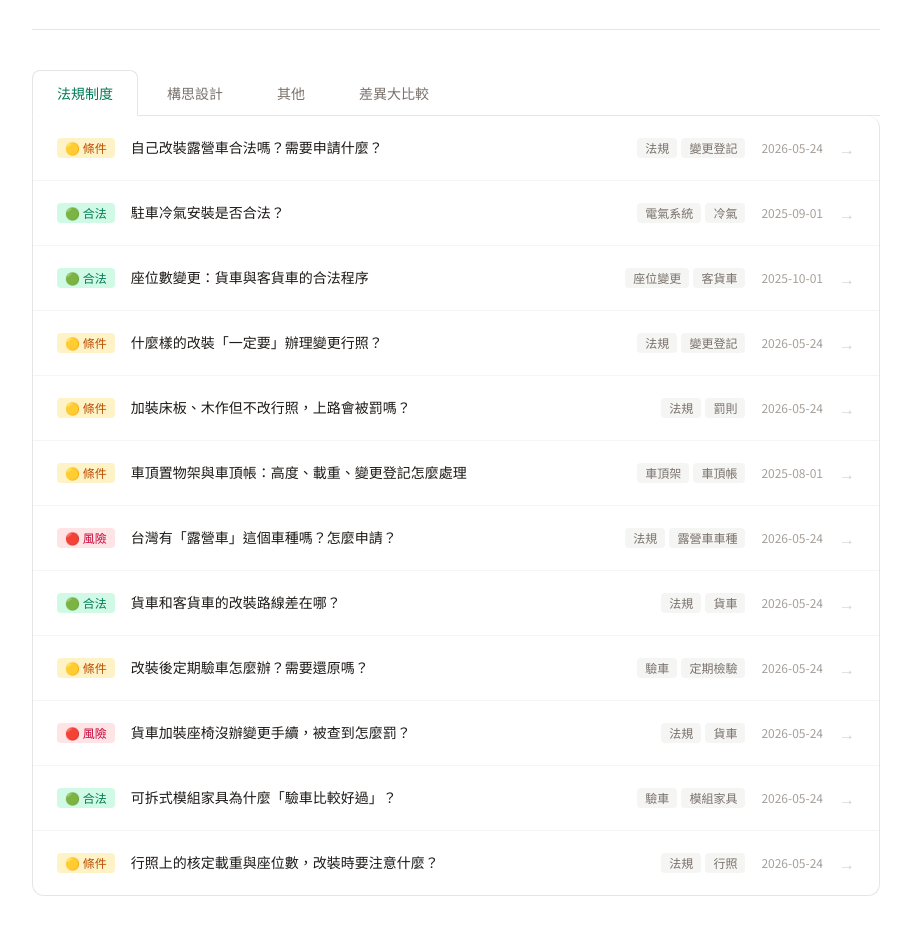
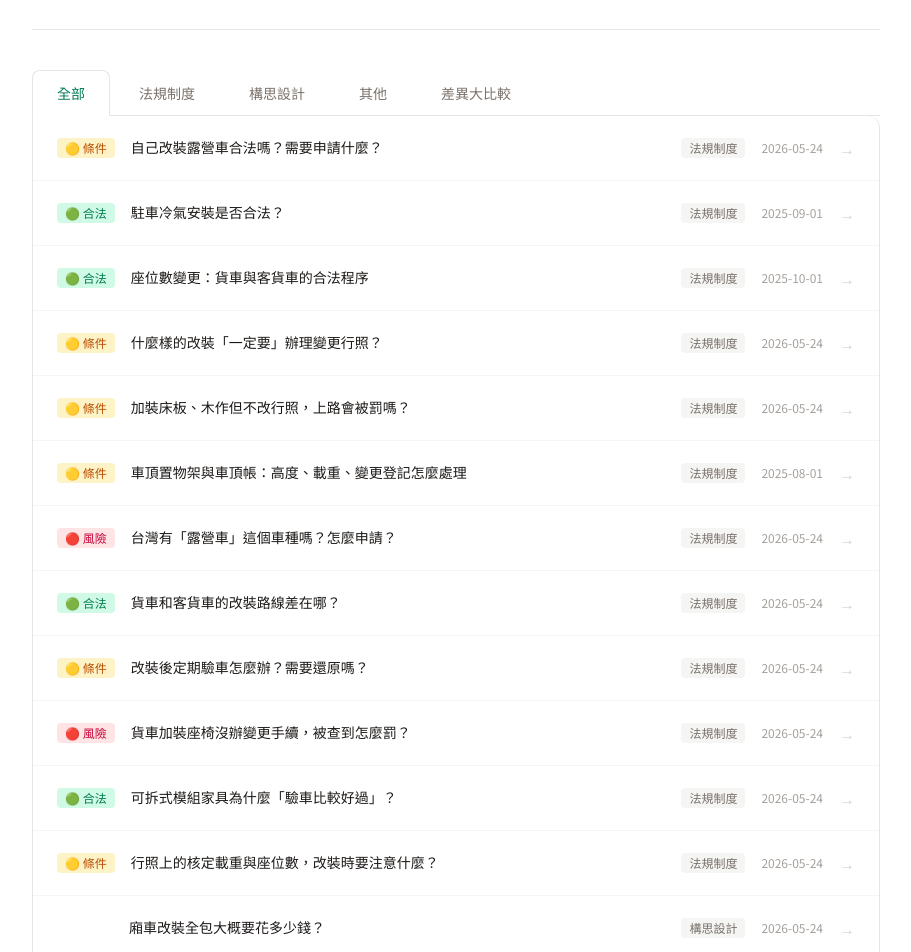
Before and after one commit to forest-life-tw/forest-van-life, a Next.js app: page /laws in a window 1280 px wide. Shown: the part 240-1192 px from the top of the page, without its empty margins (184-1095 px from the left). Built offline with nearby package versions, Linux system fonts and the light colour scheme.

Commit message:
feat: 常見問題加「全部」Tab，文章不分類也看得到
全部 Tab 為預設第一頁，掃所有分類資料夾顯示全部文章，
每筆附分類標籤；切換到各分類 Tab 則只顯示該分類文章。

Co-Authored-By: Claude Sonnet 4.6 <noreply@anthropic.com>

```diff
--- a/src/app/laws/page.tsx
+++ b/src/app/laws/page.tsx
@@ -26,9 +26,17 @@ export default async function KnowhowPage({
 }) {
   const { tab } = await searchParams;
   const config = getSiteConfig();
-  const tabs = config.articleCategories ?? DEFAULT_TABS;
-  const activeTab = tabs.find((t) => t.id === tab)?.id ?? tabs[0]?.id ?? "laws";
-  const docs = listDocs(activeTab);
+  const cats = config.articleCategories ?? DEFAULT_TABS;
+  const catLabel = Object.fromEntries(cats.map((c) => [c.id, c.label]));
+
+  const isAll = !tab || tab === "all";
+  const activeTab = isAll ? "all" : (cats.find((t) => t.id === tab)?.id ?? "all");
+
+  const docs = isAll
+    ? cats.flatMap((c) => listDocs(c.id).map((d) => ({ ...d, categoryId: c.id, categoryLabel: c.label })))
+    : listDocs(activeTab).map((d) => ({ ...d, categoryId: activeTab, categoryLabel: catLabel[activeTab] ?? "" }));
+
+  const allTabs = [{ id: "all", label: "全部" }, ...cats];
 
   return (
     <div className="mx-auto max-w-4xl px-6 py-16">
@@ -42,10 +50,10 @@ export default async function KnowhowPage({
 
       {/* Tab bar */}
       <div className="mb-0 flex gap-1 border-b border-stone-200">
-        {tabs.map((t) => (
+        {allTabs.map((t) => (
           <Link
             key={t.id}
-            href={`?tab=${t.id}`}
+            href={t.id === "all" ? "?" : `?tab=${t.id}`}
             className={`relative -mb-px rounded-t-lg border px-6 py-3 text-sm font-medium transition-colors ${
               activeTab === t.id
                 ? "border-stone-200 border-b-white bg-white text-emerald-700"
@@ -68,15 +76,13 @@ export default async function KnowhowPage({
             {docs.map((doc, i) => {
               const light = doc.light ? LIGHT_MAP[doc.light] : null;
               return (
-                <li key={doc.slug} className={i > 0 ? "border-t border-stone-100" : ""}>
+                <li key={`${doc.categoryId}-${doc.slug}`} className={i > 0 ? "border-t border-stone-100" : ""}>
                   <Link
                     href={`/laws/${doc.slug}`}
                     className="group flex items-center gap-4 px-6 py-5 transition-colors hover:bg-stone-50"
                   >
                     {light ? (
-                      <span
-                        className={`shrink-0 rounded px-2 py-0.5 text-xs font-medium ${light.cls}`}
-                      >
+                      <span className={`shrink-0 rounded px-2 py-0.5 text-xs font-medium ${light.cls}`}>
                         {light.label}
                       </span>
                     ) : (
@@ -87,16 +93,9 @@ export default async function KnowhowPage({
                       {doc.title}
                     </span>
 
-                    {doc.tags && doc.tags.length > 0 && (
-                      <span className="hidden sm:flex shrink-0 gap-1">
-                        {doc.tags.slice(0, 2).map((t) => (
-                          <span
-                            key={t}
-                            className="rounded bg-stone-100 px-2 py-0.5 text-xs text-stone-500"
-                          >
-                            {t}
-                          </span>
-                        ))}
+                    {isAll && (
+                      <span className="hidden sm:block shrink-0 rounded bg-stone-100 px-2 py-0.5 text-xs text-stone-500">
+                        {doc.categoryLabel}
                       </span>
                     )}
 
```
